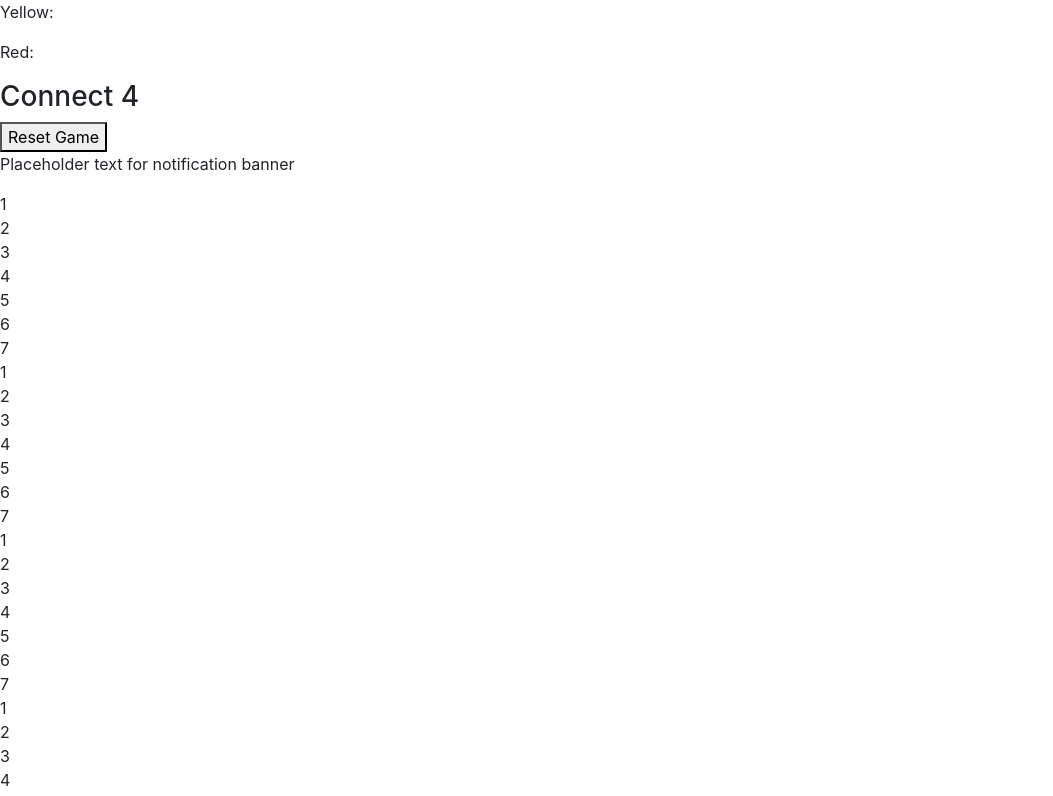
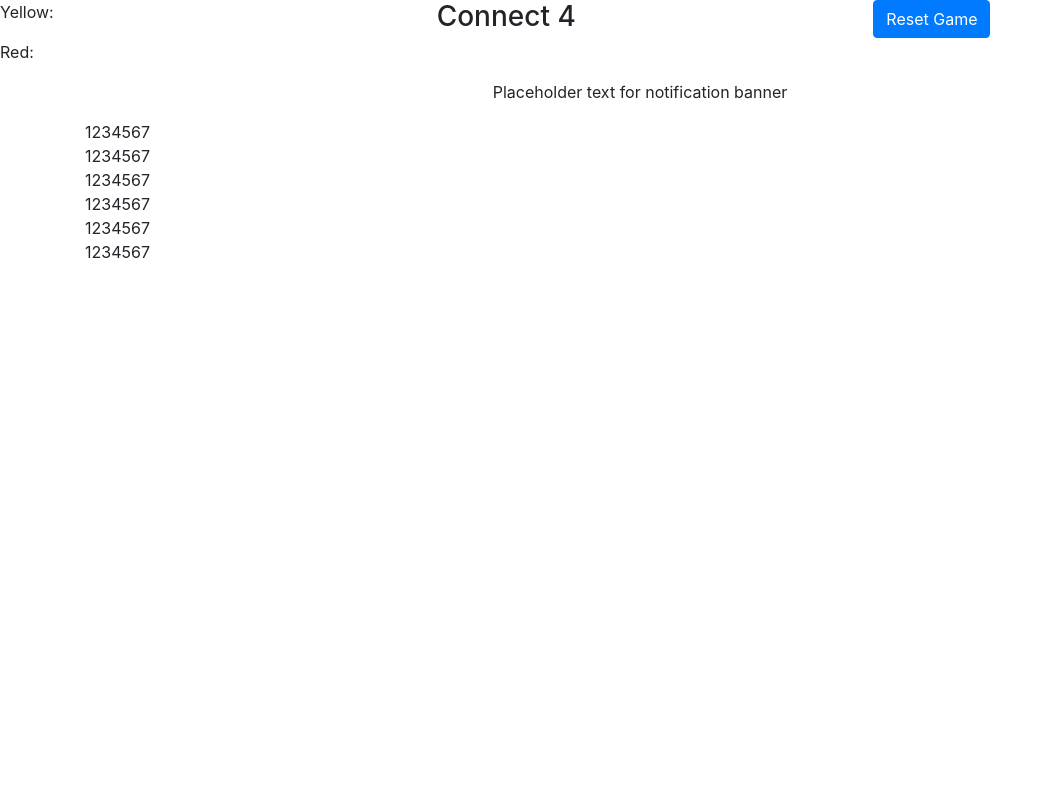
Before and after one commit to JackRobinsonIW/Connect4, a plain HTML site: page index.html in a window 1280 px wide. Shown: the top 796 px of the page, without its empty margins (0-1053 px from the left). Drawn offline with nearby package versions, Linux system fonts and the light colour scheme.

Commit message:
Bootstrap

```diff
--- a/index.html
+++ b/index.html
@@ -12,91 +12,94 @@
 </head>
 
 <body>
+
     <!-- Top info bar -->
-    <div>
-        <div>
-            <p>Yellow:</p>
-            <p>Red:</p>
+    <div id="top-bar" class="row">
+        <div id="score-section" class="col-4">
+            <p class="score-text">Yellow:</p>
+            <p class="score-text">Red:</p>
         </div>
 
-        <div>
+        <div id="title-section" class="col-4">
             <h3>Connect 4</h3>
         </div>
 
-        <div>
-            <button>Reset Game</button>
+        <div id="reset-section" class="col-4">
+            <button class="btn btn-primary">Reset Game</button>
         </div>
     </div>
 
-    <div>
-        <p>Placeholder text for notification banner</p>
+    <div id="notification-banner">
+        <p class="text-center">Placeholder text for notification banner</p>
     </div>
 
-    <div>
+    <div class="container">
+        <div id="game-board" class="col-md-4 col-sm-12">
             <!-- Row 1 -->
-        <div>
-            <div>1</div>
-            <div>2</div>
-            <div>3</div>
-            <div>4</div>
-            <div>5</div>
-            <div>6</div>
-            <div>7</div>
+            <div id="row-1" class="row">
+                <div class="board-item">1</div>
+                <div class="board-item">2</div>
+                <div class="board-item">3</div>
+                <div class="board-item">4</div>
+                <div class="board-item">5</div>
+                <div class="board-item">6</div>
+                <div class="board-item">7</div>
             </div>
 
             <!-- Row 2 -->
-        <div>
-            <div>1</div>
-            <div>2</div>
-            <div>3</div>
-            <div>4</div>
-            <div>5</div>
-            <div>6</div>
-            <div>7</div>
+            <div id="row-2" class="row">
+                <div class="board-item">1</div>
+                <div class="board-item">2</div>
+                <div class="board-item">3</div>
+                <div class="board-item">4</div>
+                <div class="board-item">5</div>
+                <div class="board-item">6</div>
+                <div class="board-item">7</div>
             </div>
 
             <!-- Row 3 -->
-        <div>
-            <div>1</div>
-            <div>2</div>
-            <div>3</div>
-            <div>4</div>
-            <div>5</div>
-            <div>6</div>
-            <div>7</div>
+            <div id="row-3" class="row">
+                <div class="board-item">1</div>
+                <div class="board-item">2</div>
+                <div class="board-item">3</div>
+                <div class="board-item">4</div>
+                <div class="board-item">5</div>
+                <div class="board-item">6</div>
+                <div class="board-item">7</div>
             </div>
 
             <!-- Row 4 -->
-        <div>
-            <div>1</div>
-            <div>2</div>
-            <div>3</div>
-            <div>4</div>
-            <div>5</div>
-            <div>6</div>
-            <div>7</div>
+            <div id="row-4" class="row">
+                <div class="board-item">1</div>
+                <div class="board-item">2</div>
+                <div class="board-item">3</div>
+                <div class="board-item">4</div>
+                <div class="board-item">5</div>
+                <div class="board-item">6</div>
+                <div class="board-item">7</div>
             </div>
 
             <!-- Row 5 -->
-        <div>
-            <div>1</div>
-            <div>2</div>
-            <div>3</div>
-            <div>4</div>
-            <div>5</div>
-            <div>6</div>
-            <div>7</div>
+            <div id="row-5" class="row">
+                <div class="board-item">1</div>
+                <div class="board-item">2</div>
+                <div class="board-item">3</div>
+                <div class="board-item">4</div>
+                <div class="board-item">5</div>
+                <div class="board-item">6</div>
+                <div class="board-item">7</div>
             </div>
 
             <!-- Row 6 -->
-        <div>
-            <div>1</div>
-            <div>2</div>
-            <div>3</div>
-            <div>4</div>
-            <div>5</div>
-            <div>6</div>
-            <div>7</div>
+            <div id="row-6" class="row">
+                <div class="board-item">1</div>
+                <div class="board-item">2</div>
+                <div class="board-item">3</div>
+                <div class="board-item">4</div>
+                <div class="board-item">5</div>
+                <div class="board-item">6</div>
+                <div class="board-item">7</div>
+            </div>
         </div>
     </div>
 
@@ -106,6 +109,7 @@
     <script src="https://code.jquery.com/jquery-3.2.1.slim.min.js" integrity="sha384-KJ3o2DKtIkvYIK3UENzmM7KCkRr/rE9/Qpg6aAZGJwFDMVNA/GpGFF93hXpG5KkN" crossorigin="anonymous"></script>
     <script src="https://cdnjs.cloudflare.com/ajax/libs/popper.js/1.12.9/umd/popper.min.js" integrity="sha384-ApNbgh9B+Y1QKtv3Rn7W3mgPxhU9K/ScQsAP7hUibX39j7fakFPskvXusvfa0b4Q" crossorigin="anonymous"></script>
     <script src="https://maxcdn.bootstrapcdn.com/bootstrap/4.0.0/js/bootstrap.min.js" integrity="sha384-JZR6Spejh4U02d8jOt6vLEHfe/JQGiRRSQQxSfFWpi1MquVdAyjUar5+76PVCmYl" crossorigin="anonymous"></script>
+
 </body>
 
 </html>
```
Lines whose indentation alone changed are shown as unchanged.
